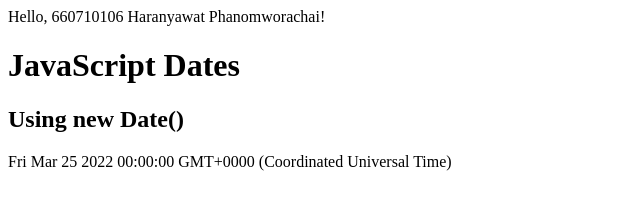
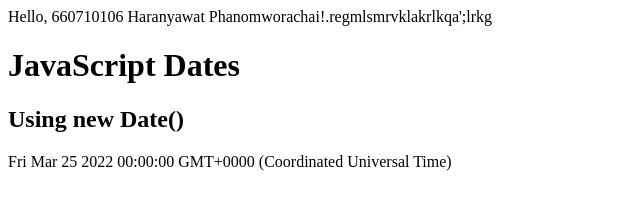
Before and after one commit to 660710106/517101_106, a plain HTML site: page index.html in a window 1280 px wide. Shown: the whole page, without its empty margins (0-640 px from the left). Drawn offline with Linux system fonts and the light colour scheme.

Commit message:
Update index.html

```diff
--- a/index.html
+++ b/index.html
@@ -2,7 +2,7 @@
 <html>
 
 <body>
-Hello, 660710106 Haranyawat Phanomworachai!
+Hello, 660710106 Haranyawat Phanomworachai!.regmlsmrvklakrlkqa';lrkg
 <h1>JavaScript Dates</h1>
 <h2>Using new Date()</h2>
 
```
